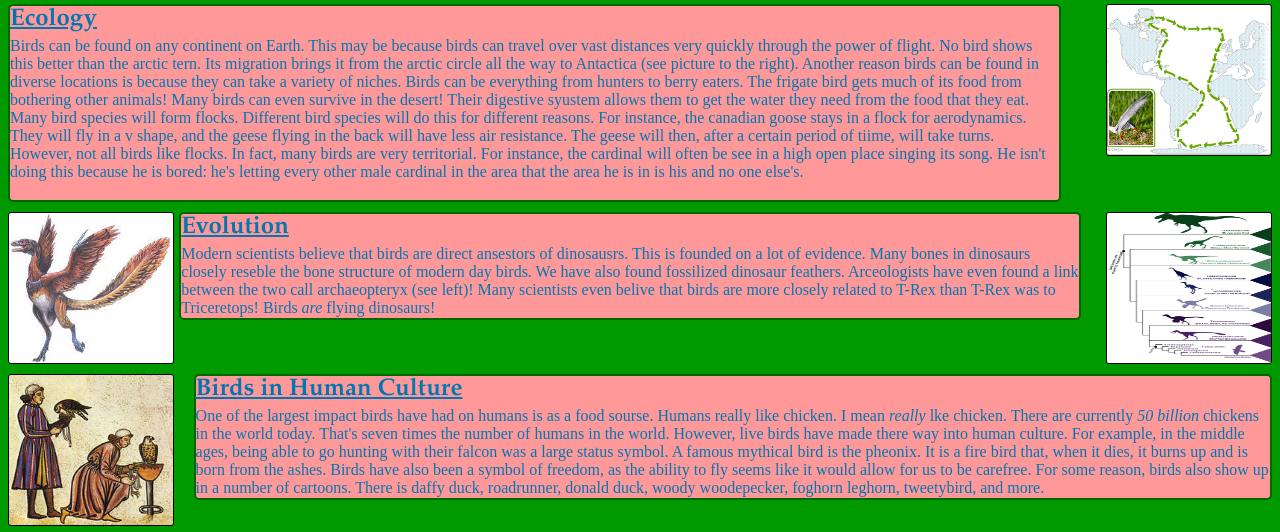
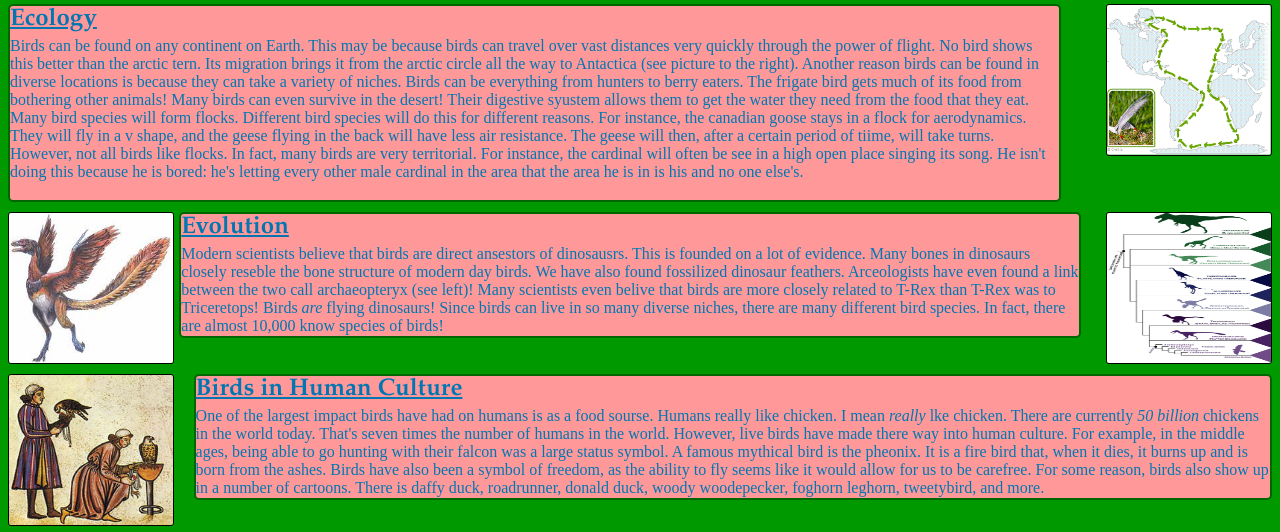
Before and after one commit to mgoldberg/StaticHTML2, a PHP site: page /StaticHTML2/ in a window 1280 px wide. Shown: the part 483-1015 px from the top of the page. Run offline with PHP 8.4, Linux system fonts and the light colour scheme.

Commit message:
more content

```diff
--- a/index.php
+++ b/index.php
@@ -69,7 +69,7 @@
 		<div id = "center">
 			<a id = "title1">Evolution</a>
 			<p>
-				Modern scientists believe that birds are direct ansestors of dinosausrs.  This is founded on a lot of evidence.  Many bones in dinosaurs closely reseble the bone structure of modern day birds.  We have also found fossilized dinosaur feathers.  Arceologists have even found a link between the two call archaeopteryx (see left)!  Many scientists even belive that birds are more closely related to T-Rex than T-Rex was to Triceretops!  Birds <text id = "stressed">are</text> flying dinosaurs!
+				Modern scientists believe that birds are direct ansestors of dinosausrs.  This is founded on a lot of evidence.  Many bones in dinosaurs closely reseble the bone structure of modern day birds.  We have also found fossilized dinosaur feathers.  Arceologists have even found a link between the two call archaeopteryx (see left)!  Many scientists even belive that birds are more closely related to T-Rex than T-Rex was to Triceretops!  Birds <text id = "stressed">are</text> flying dinosaurs!  Since birds can live in so many diverse niches, there are many different bird species.  In fact, there are almost 10,000 know species of birds!
 			</p>
 		</div>
 		<img id = "left3" src="http://localhost/StaticHTML2/images/imgres.jpg" height = "200px" width = "200px"/>
```
